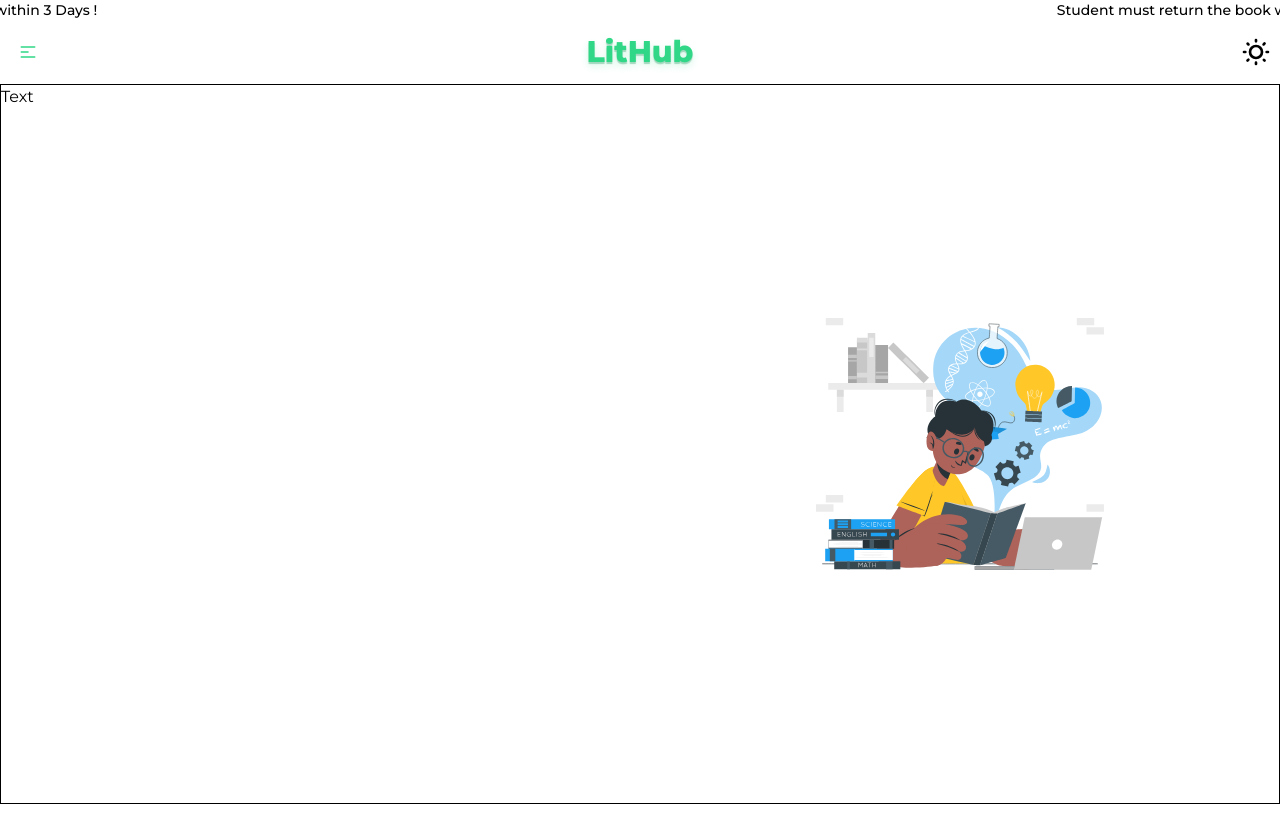
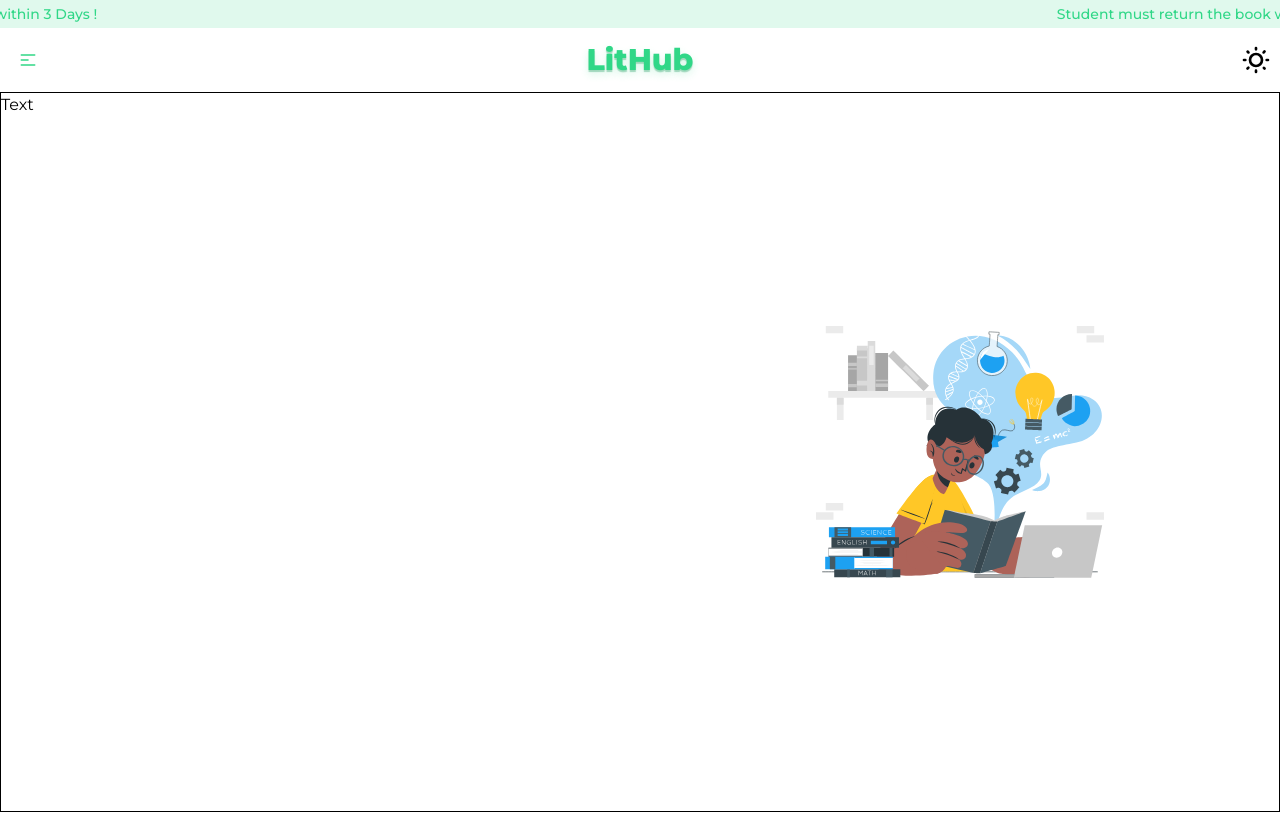
Before and after one commit to Dev-Asifur-Rahman/re-assignment-eleventh-client, a React (Vite) app: page / in a window 1280 px wide. Shown: the top 813 px of the page. Built offline with nearby package versions, Linux system fonts and the light colour scheme; no server answers.

Commit message:
marquee updated

```diff
--- a/src/BasicComponent/MarQuee.jsx
+++ b/src/BasicComponent/MarQuee.jsx
@@ -2,8 +2,8 @@ import Marquee from "react-fast-marquee";
 
 const MarQuee = () => {
   return (
-    <Marquee className="" speed={40}>
-      <p className="px-5 text-sm font-medium">
+    <Marquee className="bg-library/15 dark:bg-library/10" speed={40}>
+      <p className="px-5 py-1 text-sm text-library font-medium">
         Student must return the book within 3 Days !
       </p>
     </Marquee>
```
